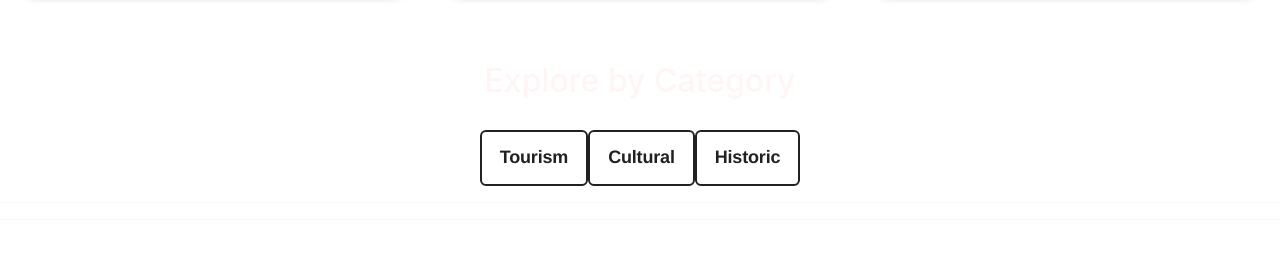
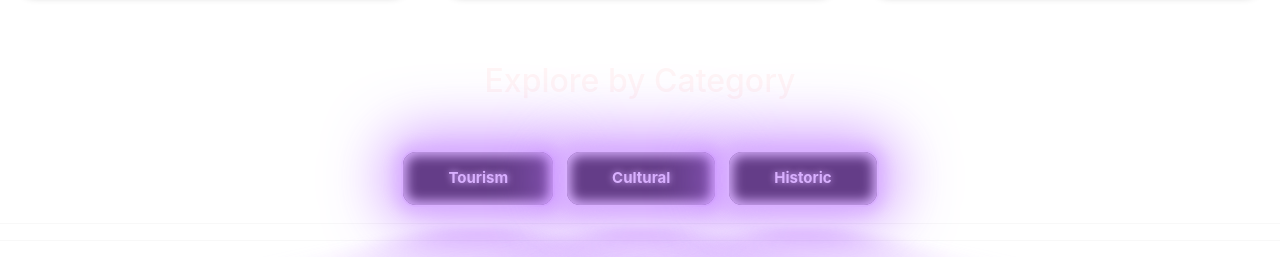
Before and after one commit to khalilcherni/Sicca, a React (Create React App) app in the folder Frontend/my-app/: page / in a window 1280 px wide. Shown: the part 920-1177 px from the top of the page. Built offline with nearby package versions, Linux system fonts and the light colour scheme.

Commit message:
updated main page css

```diff
--- a/Frontend/my-app/src/components/main page.css
+++ b/Frontend/my-app/src/components/main page.css
@@ -4,6 +4,65 @@ body {
     margin: 0;
     padding: 0;
   }
+
+
+
+.h2{
+  font-size:px;
+}
+
+
+
+
+  .cta {
+    --glow-color: rgb(217, 176, 255);
+    --glow-spread-color: rgba(191, 123, 255, 0.781);
+    --enhanced-glow-color: rgb(231, 206, 255);
+    --btn-color: rgb(100, 61, 136);
+    border: .17em solid var(--glow-color);
+    padding: 1em 3em;
+    color: var(--glow-color);
+    font-size: 15px;
+    font-weight: bold;
+    background-color: var(--btn-color);
+    border-radius: 1em;
+    outline: none;
+    box-shadow: 0 0 1em .25em var(--glow-color),
+           0 0 4em 1em var(--glow-spread-color),
+           inset 0 0 .75em .25em var(--glow-color);
+    text-shadow: 0 0 .5em var(--glow-color);
+    position: relative;
+    transition: all 0.3s;
+   }
+
+   .cta::after {
+    pointer-events: none;
+    content: "";
+    position: absolute;
+    top: 120%;
+    left: 0;
+    height: 100%;
+    width: 100%;
+    background-color: var(--glow-spread-color);
+    filter: blur(2em);
+    opacity: .7;
+    transform: perspective(1.5em) rotateX(35deg) scale(1, .6);
+   }
+
+   .cta:hover {
+    color: var(--btn-color);
+    background-color: var(--glow-color);
+    box-shadow: 0 0 1em .25em var(--glow-color),
+           0 0 4em 2em var(--glow-spread-color),
+           inset 0 0 .75em .25em var(--glow-color);
+   }
+
+   .cta:active {
+    box-shadow: 0 0 0.3em .25em var(--glow-color),
+           0 0 2.5em 2em var(--glow-spread-color),
+           inset 0 0 .5em .25em var(--glow-color);
+   }
+
 
   /* Container for the video background */
   .background-container {
@@ -102,12 +161,15 @@ body {
     margin-top: 50px;
     text-align: center;
     color: #ddd;
+
+
   }
 
   .category-links {
     display: flex;
     justify-content: center;
-    margin-top: 30px;
+    margin-top: 50px;
+    gap :10px
   }
 
   .category-link {
@@ -295,7 +357,7 @@ body {
     width: 30px;
   }
 
-  .button-80 {
+  ..cta-80 {
     background: #fff;
     backface-visibility: hidden;
     border-radius: .375rem;
@@ -321,19 +383,19 @@ body {
     touch-action: manipulation;
   }
 
-  .button-80:not(:disabled):hover {
+  ..cta-80:not(:disabled):hover {
     transform: scale(1.05);
   }
 
-  .button-80:not(:disabled):hover:active {
+  ..cta-80:not(:disabled):hover:active {
     transform: scale(1.05) translateY(.125rem);
   }
 
-  .button-80:focus {
+  ..cta-80:focus {
     outline: 0 solid transparent;
   }
 
-  .button-80:focus:before {
+  ..cta-80:focus:before {
     content: "";
     left: calc(-1*.375rem);
     pointer-events: none;
@@ -343,15 +405,15 @@ body {
     user-select: none;
   }
 
-  .button-80:focus:not(:focus-visible) {
+  ..cta-80:focus:not(:focus-visible) {
     outline: 0 solid transparent;
   }
 
-  .button-80:focus:not(:focus-visible):before {
+  ..cta-80:focus:not(:focus-visible):before {
     border-width: 0;
   }
 
-  .button-80:not(:disabled):active {
+  ..cta-80:not(:disabled):active {
     transform: translateY(.125rem);
   }
   .b{
--- a/Frontend/my-app/src/components/main page.jsx
+++ b/Frontend/my-app/src/components/main page.jsx
@@ -96,9 +96,9 @@ function MainPage() {
       <section className="categories-section">
         <h2>Explore by Category</h2>
         <div className="category-links">
-          <a href="/tourism" className="button-80">Tourism</a>
-          <a href="/cultural"className="button-80">Cultural</a>
-          <a href="/historic"className="button-80">Historic</a>
+          <a href="/tourism" className="cta">Tourism</a>
+          <a href="/cultural"className="cta">Cultural</a>
+          <a href="/historic"className="cta">Historic</a>
         </div>
       </section>
 
```
